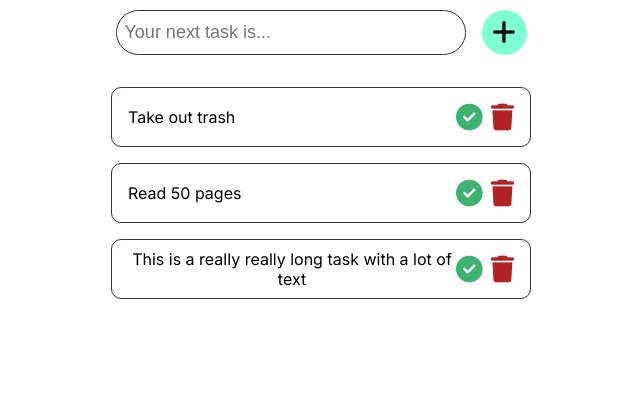
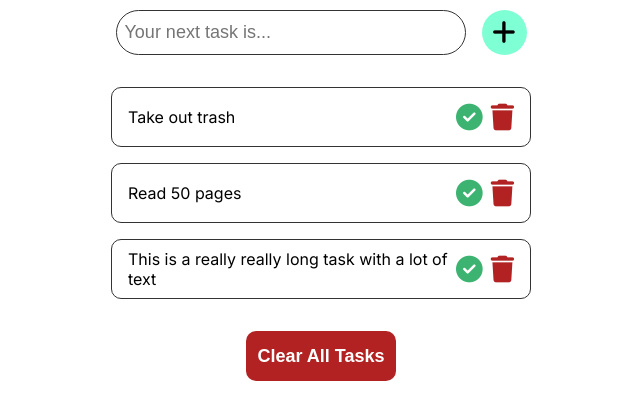
Before and after one commit to hanazzz/full-stack-todo-app, a PHP site: page / in a window 1280 px wide. Shown: the part 270-690 px from the top of the page, without its empty margins (319-959 px from the left). Run offline with PHP 8.4, Linux system fonts and the light colour scheme; some libraries are stand-ins or nearby versions.

Commit message:
Add clear all button

```diff
--- a/index.php
+++ b/index.php
@@ -71,6 +71,10 @@
                 </li>
             </ul>
 
+            <!-- Clear tasks -->
+             <button type="button" class="clear-all-btn">
+                Clear All Tasks
+            </button>
         </div>
     </main>
 
--- a/style.css
+++ b/style.css
@@ -137,7 +137,7 @@ Task List
 }
 
 .li-text {
-
+    text-align: left;
 }
 
 .task-icons {
@@ -161,3 +161,16 @@ Task List
 .task-btn .fa-trash {
     color: #b22222;
 }
+
+.clear-all-btn {
+    margin-bottom: 3rem;
+    width: 150px;
+    height: 50px;
+    font-size: 18px;
+    font-weight: bold;
+    cursor: pointer;
+    background-color: #b22222;
+    border: none;
+    color: white;
+    border-radius: 10px;
+}
```
